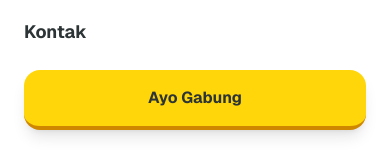
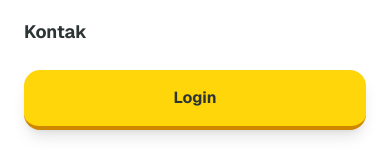
Before and after one commit to sendygithub/taman-baca-ohara, a Next.js app: page /admin in a window 390 px wide. Both pictures are taken after a click on the button 352 px from the left and 52 px from the top of the page. Shown: the part 307-459 px from the top of the page. Built offline with nearby package versions, Linux system fonts and the light colour scheme.

Commit message:
add tombol login

```diff
--- a/components/Navbar.tsx
+++ b/components/Navbar.tsx
@@ -110,7 +110,7 @@ export const Navbar = () => {
                             ))}
                             <Link href="/login" className="w-full">
                                 <button className="bg-primary text-foreground px-6 py-4 rounded-2xl font-bold w-full mt-2 shadow-lg border-b-4 border-yellow-600 active:border-b-0">
-                                    Ayo Gabung
+                                    Login
                                 </button>
                             </Link>
 
```
